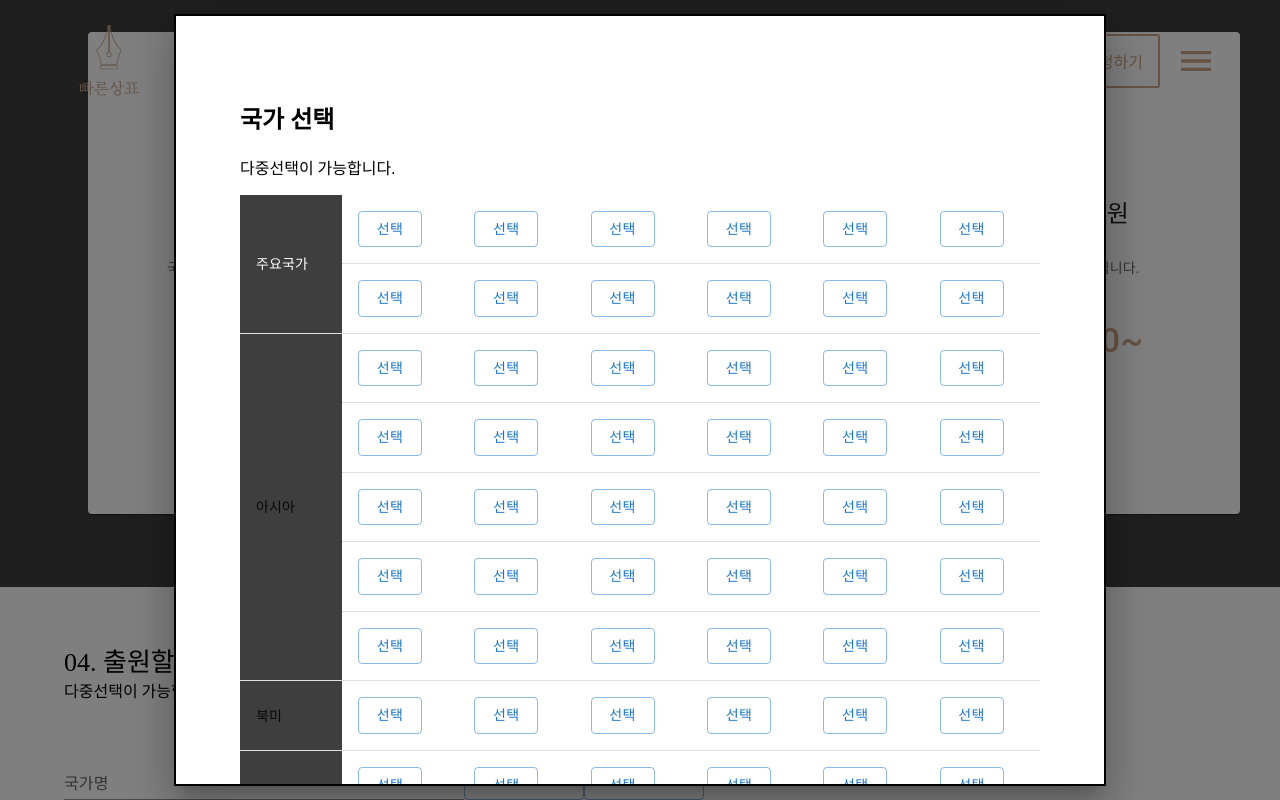
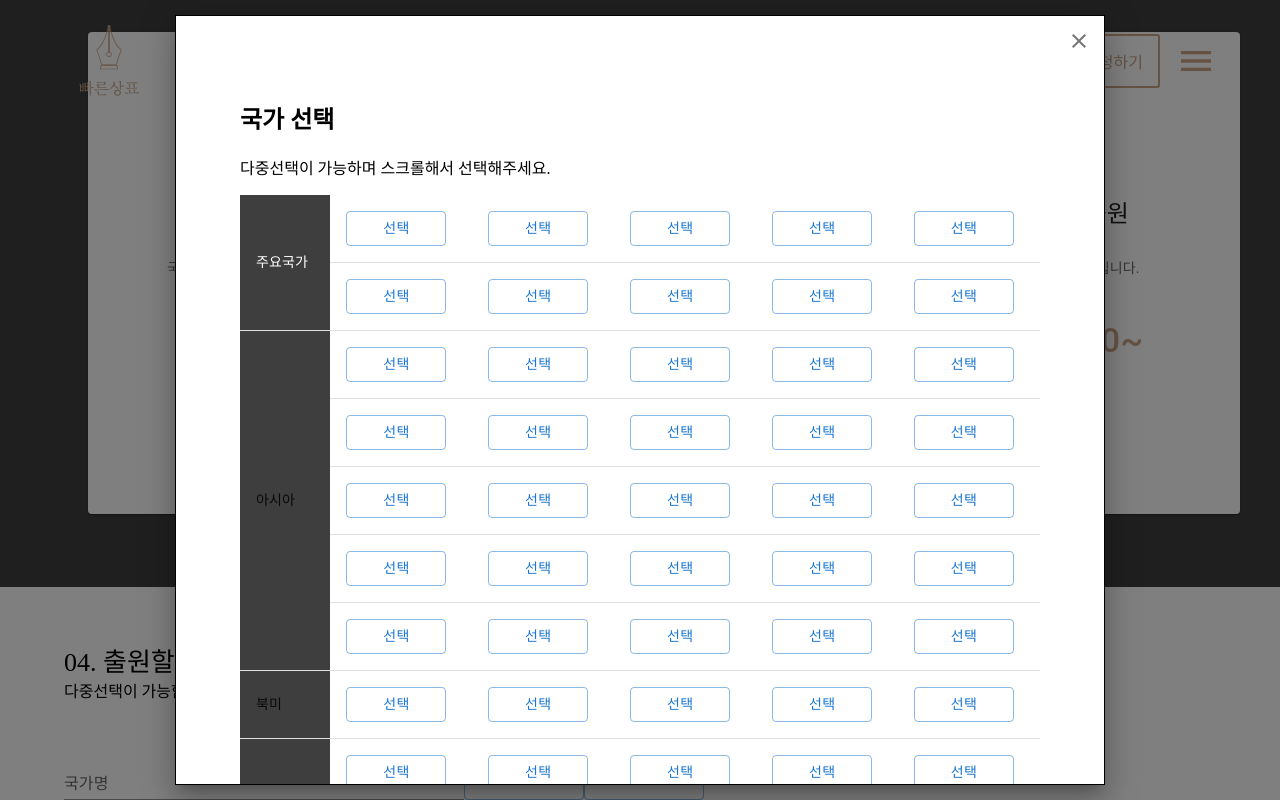
Before and after one commit to galaxyIjinny/capstone, a React (Create React App) app: page /domesticmark in a window 1280 px wide. Both pictures are taken after a click on the button "국가선택". Shown: the part 243-1043 px from the top of the page. Built offline with nearby package versions, Linux system fonts and the light colour scheme.

Commit message:
합치기전
.

```diff
--- a/src/components/domesticMark/DomesticMark.css
+++ b/src/components/domesticMark/DomesticMark.css
@@ -19,10 +19,10 @@
 
 .contentName_row {
     background-color: #3E3E3F;
-    font-size: 30px;
-    font-weight: 300;
+    font-size: 20px;
+    font-weight: 400;
     text-align: center;
-    color: "white";
+    color: white;
 }
 
 .nationButton{
@@ -36,6 +36,18 @@
     width: 120px;
     height: 48px;
     padding: 8px 16px;
+}
+.nationButton_table{
+    font-size: 12px;
+    font-weight: 400;
+    margin-left: 5px;
+    border-radius: 40px;
+    border: 0.5px solid #2F2E41;
+    background-color: transparent;
+    color: black;
+    width: 100px;
+    height: 35px;
+    padding: 4px 8px;
 }
 
 .nationBox_selected{
@@ -51,6 +63,18 @@
     box-shadow: 0px 4px 4px rgba(0, 0, 0, 0.5);
 }
 
+.confireButton_table{
+    font-size: 16px;
+    font-weight: 400;
+    border-radius: 50px;
+    border: 0.5px solid #CBA585;
+    background-color: white;
+    color: #CBA585;
+    width: 120px;
+    height: 48px;
+    padding: 8px 16px;
+}
+
 .markType{
     background-color: #3E3E3F;
     margin-top: 130px;
--- a/src/components/domesticMark/DomesticMark.js
+++ b/src/components/domesticMark/DomesticMark.js
@@ -3,6 +3,8 @@ import Modal from '@mui/material/Modal';
 import {Table, TableBody, TableCell, TableContainer, TableRow} from '@mui/material';
 import { Container, fontSize, margin } from '@mui/system';
 import Box from '@mui/material/Box';
+import IconButton from '@mui/material/IconButton';
+import CloseIcon from '@mui/icons-material/Close';
 import TextField from '@mui/material/TextField';
 import { Avatar } from '@mui/material';
 import Button from '@mui/material/Button';
@@ -14,7 +16,7 @@ import { CardActionArea } from '@mui/material';
 import { useState } from 'react';
 import box_icon from "../../assets/images/icon/box.png";
 import Navbar from '../navbar/Navbar';
-import data from "./data";
+import markType_data from "./data"; //상표유형 데이터
 import "./DomesticMark.css";
 
 function MarkAreaCard(props) { //상표유형 카드 컴포넌트
@@ -44,7 +46,7 @@ function MarkAreaCard(props) { //상표유형 카드 컴포넌트
 }
 
 function MarkSelect(){ //상표패키지선택 컴포넌트
-let [markData] = useState(data)
+let [markData] = useState(markType_data)
 return(
   <div className="markType">
   <br/><br/><br/>
@@ -70,16 +72,32 @@ return(
 
 function NationSelect() { //국가선택 컴포넌트
   const [open, setOpen] = useState(false);
+  const [searchValue, setSearchValue] = useState(''); // 입력어를 state로 관리
+  const [boxes, setBoxes] = useState([]);
 
-  const handleOpen = () => {
+  const handleOpen = () => { //모달창 오픈
     setOpen(true);
   };
 
-  const handleClose = () => {
+  const handleClose = () => { //모달창 닫기
     setOpen(false);
   };
 
-  const handleSelectCountry = () => {
+  const handleSearch = () => { // 검색 버튼 클릭 시 검색어에 해당하는 박스 추가 로직
+    const newBox =
+    <Box className="nationBox_selected"> {searchValue}
+    <IconButton onClick={handleClose}><CloseIcon /></IconButton>
+    </Box>;
+    setBoxes([...boxes, newBox]);
+    console.log(searchValue);
+  };
+
+  const handleInput = (event) => {
+    // TextField에 입력된 값을 검색어 state에 저장
+    setSearchValue(event.target.value);
+  };
+
+  const handleSelectCountry = () => { //국가선택팝업창에서 국가 버튼을 눌렀을 때
 
   }
   return (
@@ -88,38 +106,49 @@ function NationSelect() { //국가선택 컴포넌트
       <Container>
         <div className="littleTitle" style={{color:"black"}}>04. 출원할 국가를 선택해주세요.</div>
         <div className="littleInfo">다중선택이 가능합니다.</div>
-        <TextField id="standard-basic" label="국가명" variant="standard" sx={{width:"400px", maxWidth: '100%'}} />
-        <Button className="nationButton" variant="outlined">검색</Button>
+        <TextField id="standard-basic" label="국가명" variant="standard" style={{width:'400px', maxWidth: '100%'}}
+         value={searchValue} onChange={(e) => setSearchValue(e.target.value)}/>
+        <Button className="nationButton" variant="outlined" onClick={handleSearch}>검색</Button>
         <Button className="nationButton" variant="outlined" onClick={handleOpen}>
         국가선택
       </Button>
+      <div>{boxes}</div>
       <Modal
         open={open}
         onClose={handleClose}
-        aria-labelledby="modal-title"
-        aria-describedby="modal-description"
+        aria-labelledby="국가선택창"
+        aria-describedby="다중선택이 가능합니다. 스크롤해서 선택해주세요."
       >
         <Box sx={{
           position: 'absolute',
           top: '50%',
           left: '50%',
           transform: 'translate(-50%, -50%)',
-          bgcolor: 'background.paper',
-          border: '2px solid #000',
-          boxShadow: 24,
+          bgcolor: 'white',
+          border: '1px solid #000',
+          boxShadow: 18,
           p: 8,
-          overflow: 'scroll',  // 스크롤을 추가할 수 있도록 `overflow` 속성을 설정
-          maxHeight: '80vh',   // 모달 창 내부의 높이가 충분하도록 `maxHeight` 속성을 설정
+          overflow: 'auto',
+          maxHeight: '80vh',
         }}>
+          <Box sx={{
+            position: 'absolute',
+            top: '5px',
+            right: '5px',
+          }}>
+          <IconButton onClick={handleClose}>
+            <CloseIcon />
+          </IconButton>
+          </Box>
           <h2 id="modal-title">국가 선택</h2>
-          <p id="modal-description">다중선택이 가능합니다.</p>
+          <p id="modal-description">다중선택이 가능하며 스크롤해서 선택해주세요.</p>
           <TableContainer style={{ width: '800px', height: '800px' }}>
             <Table style={{ width: '100%', height: '100%' }}>
               <TableBody>
                 {[...Array(20)].map((_, i) => (
                   <TableRow key={i}>
                 {i === 0 && (
-                  <TableCell className="contentName_row" rowSpan={2} sx={{color:"white"}}> 주요국가 </TableCell>
+                  <TableCell className="contentName_row" rowSpan={2} style={{color:"white"}}> 주요국가 </TableCell>
                 )}
                 {i === 2 && (
                   <TableCell className="contentName_row" rowSpan={5}> 아시아 </TableCell>
@@ -136,9 +165,9 @@ function NationSelect() { //국가선택 컴포넌트
                 {i === 16 && (
                   <TableCell className="contentName_row" rowSpan={4}> 아프리카 </TableCell>
                 )}
-                    {[...Array(6)].map((_, j) => (
+                    {[...Array(5)].map((_, j) => (
                       <TableCell key={`${i}-${j}`}>
-                        <Button variant="outlined" color="primary" onClick={() => handleSelectCountry(i, j)}>선택</Button>
+                        <Button className='nationButton_table' variant="outlined" color="primary" onClick={() => handleSelectCountry(i, j)}>선택</Button>
                       </TableCell>
                     ))}
                   </TableRow>
@@ -146,7 +175,10 @@ function NationSelect() { //국가선택 컴포넌트
               </TableBody>
             </Table>
           </TableContainer>
-          <Button onClick={handleClose}>닫기</Button>
+          <div style={{ display: 'flex', justifyContent: 'center', alignItems: 'center', marginTop: '25px' }}>
+          <Button className='confireButton_table' variant="outlined" onClick={handleClose} style={{marginRight:'30px', backgroundColor:'#CBA585', color:'white'}}>확인</Button>
+          <Button className='confireButton_table' variant="outlined" onClick={handleClose} style={{marginLeft:'30px'}}>취소</Button>
+          </div>
         </Box>
       </Modal>
       </Container>
--- a/src/components/domesticMark/data.js
+++ b/src/components/domesticMark/data.js
@@ -1,4 +1,4 @@
-let data = [
+let markType_data = [
     {
         id: 0,
         type: "국내출원",
@@ -20,4 +20,4 @@ let data = [
         price: "400,000"
     }
 ]
-export default data;
+export default markType_data;
```
